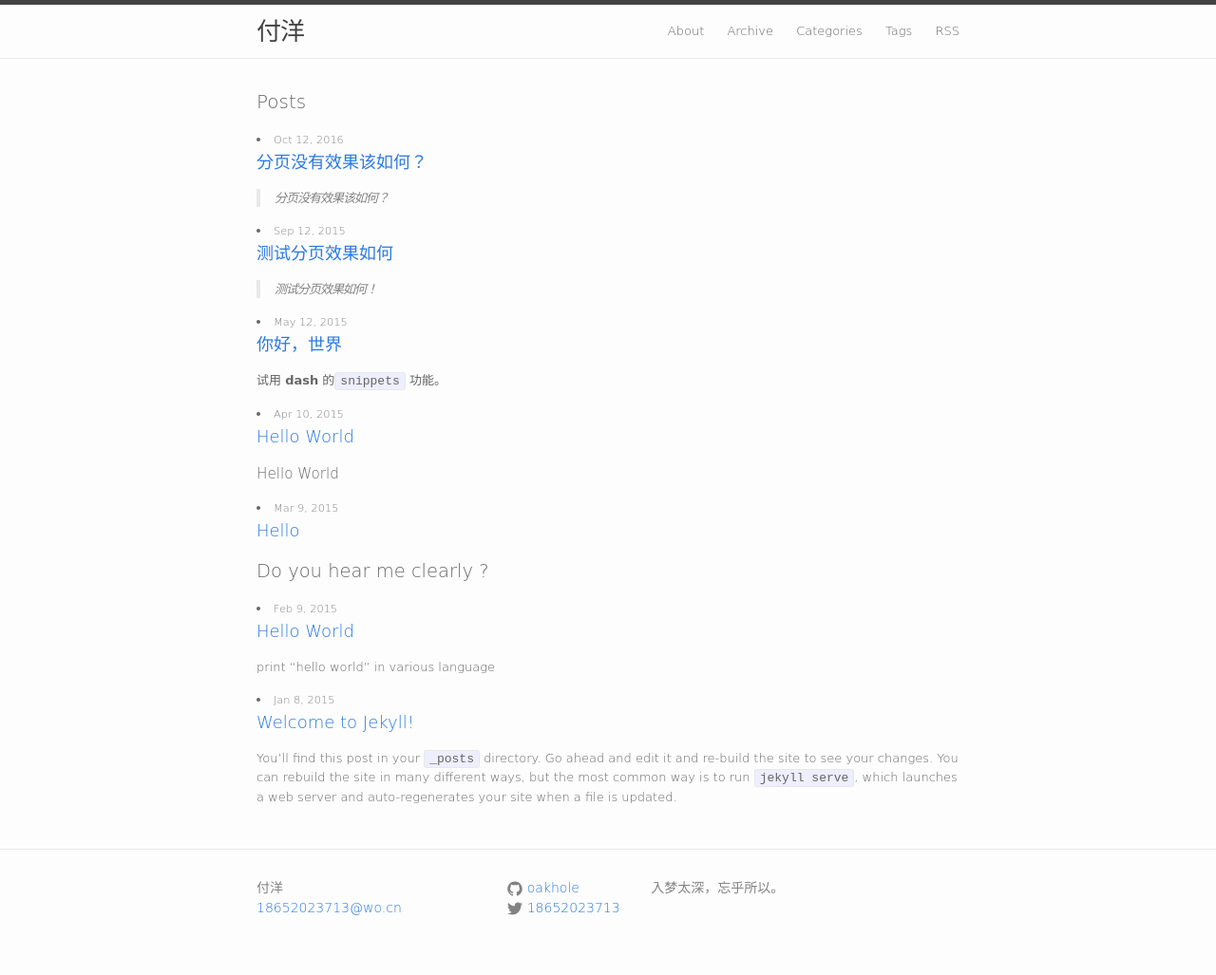
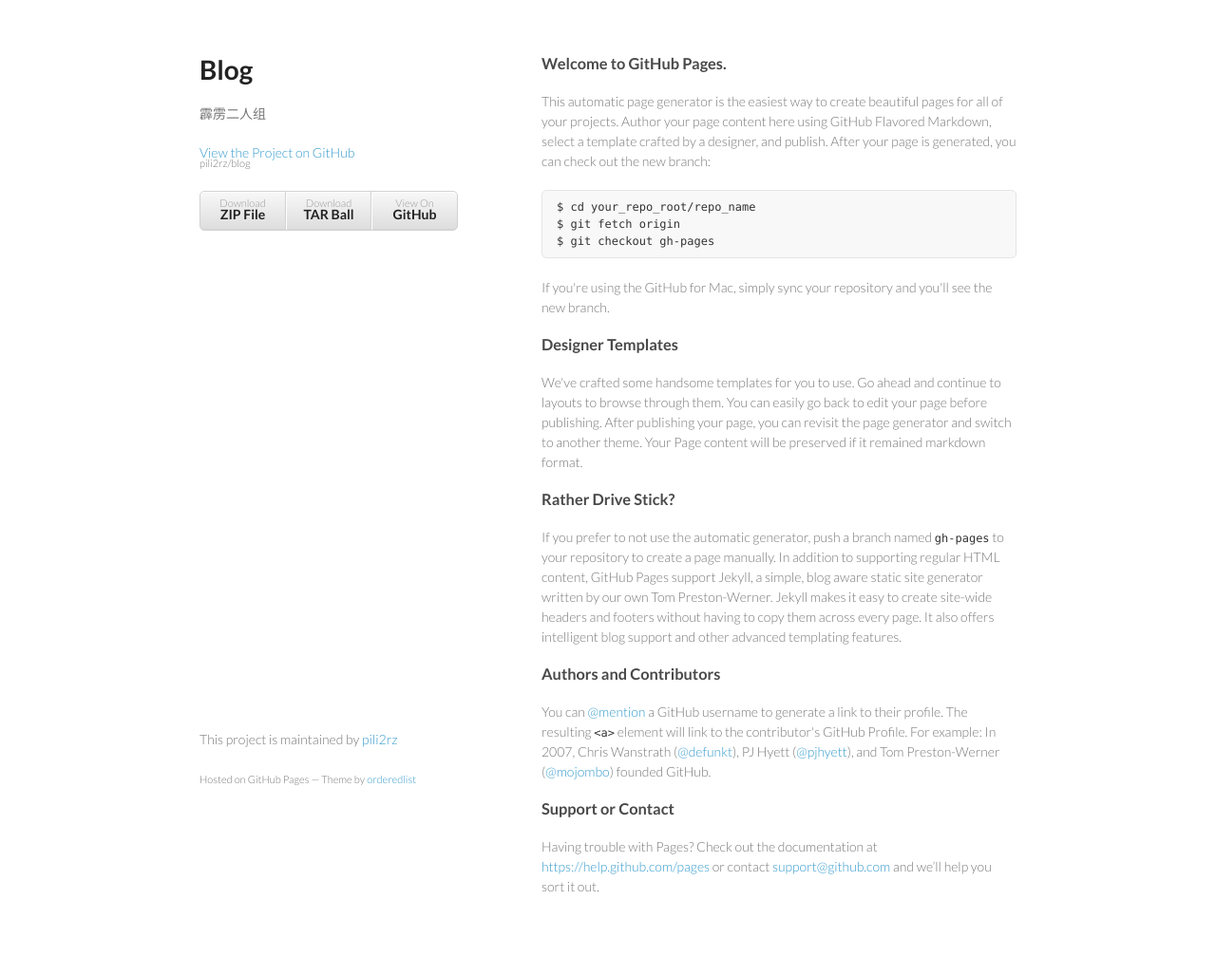
Before and after one commit to Leaybc/blog, a Jekyll site: the page index.html, which Jekyll copies as it is, in a window 1280 px wide. Shown: the whole page at 95% size. Built offline with Jekyll 4.4.1, drawn with Linux system fonts in a browser that asks for light colours; the list of posts is cut into pages by our own code.

Commit message:
Create gh-pages branch via GitHub

```diff
--- a/index.html
+++ b/index.html
@@ -1,21 +1,71 @@
----
-layout: default
----
+<!doctype html>
+<html>
+  <head>
+    <meta charset="utf-8">
+    <meta http-equiv="X-UA-Compatible" content="chrome=1">
+    <title>Blog by pili2rz</title>
 
-<div class="home">
+    <link rel="stylesheet" href="stylesheets/styles.css">
+    <link rel="stylesheet" href="stylesheets/pygment_trac.css">
+    <meta name="viewport" content="width=device-width, initial-scale=1, user-scalable=no">
+    <!--[if lt IE 9]>
+    <script src="//html5shiv.googlecode.com/svn/trunk/html5.js"></script>
+    <![endif]-->
+  </head>
+  <body>
+    <div class="wrapper">
+      <header>
+        <h1>Blog</h1>
+        <p>霹雳二人组</p>
 
-  <h1 class="page-heading">Posts</h1>
+        <p class="view"><a href="https://github.com/pili2rz/blog">View the Project on GitHub <small>pili2rz/blog</small></a></p>
 
-    {% for post in site.posts %}
-      <li>
-        <span class="post-meta">{{ post.date | date: "%b %-d, %Y" }}</span>
 
-        <h2>
-          <a class="post-link" href="{{ post.url | prepend: site.baseurl }}">{{ post.title }}</a>
-        </h2>
-        <span style="">{{post.excerpt}}</span>
-      </li>
-    {% endfor %}
-  </ul>
+        <ul>
+          <li><a href="https://github.com/pili2rz/blog/zipball/master">Download <strong>ZIP File</strong></a></li>
+          <li><a href="https://github.com/pili2rz/blog/tarball/master">Download <strong>TAR Ball</strong></a></li>
+          <li><a href="https://github.com/pili2rz/blog">View On <strong>GitHub</strong></a></li>
+        </ul>
+      </header>
+      <section>
+        <h3>
+<a id="welcome-to-github-pages" class="anchor" href="#welcome-to-github-pages" aria-hidden="true"><span class="octicon octicon-link"></span></a>Welcome to GitHub Pages.</h3>
 
-</div>
+<p>This automatic page generator is the easiest way to create beautiful pages for all of your projects. Author your page content here using GitHub Flavored Markdown, select a template crafted by a designer, and publish. After your page is generated, you can check out the new branch:</p>
+
+<pre><code>$ cd your_repo_root/repo_name
+$ git fetch origin
+$ git checkout gh-pages
+</code></pre>
+
+<p>If you're using the GitHub for Mac, simply sync your repository and you'll see the new branch.</p>
+
+<h3>
+<a id="designer-templates" class="anchor" href="#designer-templates" aria-hidden="true"><span class="octicon octicon-link"></span></a>Designer Templates</h3>
+
+<p>We've crafted some handsome templates for you to use. Go ahead and continue to layouts to browse through them. You can easily go back to edit your page before publishing. After publishing your page, you can revisit the page generator and switch to another theme. Your Page content will be preserved if it remained markdown format.</p>
+
+<h3>
+<a id="rather-drive-stick" class="anchor" href="#rather-drive-stick" aria-hidden="true"><span class="octicon octicon-link"></span></a>Rather Drive Stick?</h3>
+
+<p>If you prefer to not use the automatic generator, push a branch named <code>gh-pages</code> to your repository to create a page manually. In addition to supporting regular HTML content, GitHub Pages support Jekyll, a simple, blog aware static site generator written by our own Tom Preston-Werner. Jekyll makes it easy to create site-wide headers and footers without having to copy them across every page. It also offers intelligent blog support and other advanced templating features.</p>
+
+<h3>
+<a id="authors-and-contributors" class="anchor" href="#authors-and-contributors" aria-hidden="true"><span class="octicon octicon-link"></span></a>Authors and Contributors</h3>
+
+<p>You can <a href="https://github.com/blog/821" class="user-mention">@mention</a> a GitHub username to generate a link to their profile. The resulting <code>&lt;a&gt;</code> element will link to the contributor's GitHub Profile. For example: In 2007, Chris Wanstrath (<a href="https://github.com/defunkt" class="user-mention">@defunkt</a>), PJ Hyett (<a href="https://github.com/pjhyett" class="user-mention">@pjhyett</a>), and Tom Preston-Werner (<a href="https://github.com/mojombo" class="user-mention">@mojombo</a>) founded GitHub.</p>
+
+<h3>
+<a id="support-or-contact" class="anchor" href="#support-or-contact" aria-hidden="true"><span class="octicon octicon-link"></span></a>Support or Contact</h3>
+
+<p>Having trouble with Pages? Check out the documentation at <a href="https://help.github.com/pages">https://help.github.com/pages</a> or contact <a href="mailto:support@github.com">support@github.com</a> and we’ll help you sort it out.</p>
+      </section>
+      <footer>
+        <p>This project is maintained by <a href="https://github.com/pili2rz">pili2rz</a></p>
+        <p><small>Hosted on GitHub Pages &mdash; Theme by <a href="https://github.com/orderedlist">orderedlist</a></small></p>
+      </footer>
+    </div>
+    <script src="javascripts/scale.fix.js"></script>
+
+  </body>
+</html>
--- /dev/null
+++ b/javascripts/scale.fix.js
@@ -0,0 +1,17 @@
+var metas = document.getElementsByTagName('meta');
+var i;
+if (navigator.userAgent.match(/iPhone/i)) {
+  for (i=0; i<metas.length; i++) {
+    if (metas[i].name == "viewport") {
+      metas[i].content = "width=device-width, minimum-scale=1.0, maximum-scale=1.0";
+    }
+  }
+  document.addEventListener("gesturestart", gestureStart, false);
+}
+function gestureStart() {
+  for (i=0; i<metas.length; i++) {
+    if (metas[i].name == "viewport") {
+      metas[i].content = "width=device-width, minimum-scale=0.25, maximum-scale=1.6";
+    }
+  }
+}
--- /dev/null
+++ b/stylesheets/pygment_trac.css
@@ -0,0 +1,69 @@
+.highlight  { background: #ffffff; }
+.highlight .c { color: #999988; font-style: italic } /* Comment */
+.highlight .err { color: #a61717; background-color: #e3d2d2 } /* Error */
+.highlight .k { font-weight: bold } /* Keyword */
+.highlight .o { font-weight: bold } /* Operator */
+.highlight .cm { color: #999988; font-style: italic } /* Comment.Multiline */
+.highlight .cp { color: #999999; font-weight: bold } /* Comment.Preproc */
+.highlight .c1 { color: #999988; font-style: italic } /* Comment.Single */
+.highlight .cs { color: #999999; font-weight: bold; font-style: italic } /* Comment.Special */
+.highlight .gd { color: #000000; background-color: #ffdddd } /* Generic.Deleted */
+.highlight .gd .x { color: #000000; background-color: #ffaaaa } /* Generic.Deleted.Specific */
+.highlight .ge { font-style: italic } /* Generic.Emph */
+.highlight .gr { color: #aa0000 } /* Generic.Error */
+.highlight .gh { color: #999999 } /* Generic.Heading */
+.highlight .gi { color: #000000; background-color: #ddffdd } /* Generic.Inserted */
+.highlight .gi .x { color: #000000; background-color: #aaffaa } /* Generic.Inserted.Specific */
+.highlight .go { color: #888888 } /* Generic.Output */
+.highlight .gp { color: #555555 } /* Generic.Prompt */
+.highlight .gs { font-weight: bold } /* Generic.Strong */
+.highlight .gu { color: #800080; font-weight: bold; } /* Generic.Subheading */
+.highlight .gt { color: #aa0000 } /* Generic.Traceback */
+.highlight .kc { font-weight: bold } /* Keyword.Constant */
+.highlight .kd { font-weight: bold } /* Keyword.Declaration */
+.highlight .kn { font-weight: bold } /* Keyword.Namespace */
+.highlight .kp { font-weight: bold } /* Keyword.Pseudo */
+.highlight .kr { font-weight: bold } /* Keyword.Reserved */
+.highlight .kt { color: #445588; font-weight: bold } /* Keyword.Type */
+.highlight .m { color: #009999 } /* Literal.Number */
+.highlight .s { color: #d14 } /* Literal.String */
+.highlight .na { color: #008080 } /* Name.Attribute */
+.highlight .nb { color: #0086B3 } /* Name.Builtin */
+.highlight .nc { color: #445588; font-weight: bold } /* Name.Class */
+.highlight .no { color: #008080 } /* Name.Constant */
+.highlight .ni { color: #800080 } /* Name.Entity */
+.highlight .ne { color: #990000; font-weight: bold } /* Name.Exception */
+.highlight .nf { color: #990000; font-weight: bold } /* Name.Function */
+.highlight .nn { color: #555555 } /* Name.Namespace */
+.highlight .nt { color: #000080 } /* Name.Tag */
+.highlight .nv { color: #008080 } /* Name.Variable */
+.highlight .ow { font-weight: bold } /* Operator.Word */
+.highlight .w { color: #bbbbbb } /* Text.Whitespace */
+.highlight .mf { color: #009999 } /* Literal.Number.Float */
+.highlight .mh { color: #009999 } /* Literal.Number.Hex */
+.highlight .mi { color: #009999 } /* Literal.Number.Integer */
+.highlight .mo { color: #009999 } /* Literal.Number.Oct */
+.highlight .sb { color: #d14 } /* Literal.String.Backtick */
+.highlight .sc { color: #d14 } /* Literal.String.Char */
+.highlight .sd { color: #d14 } /* Literal.String.Doc */
+.highlight .s2 { color: #d14 } /* Literal.String.Double */
+.highlight .se { color: #d14 } /* Literal.String.Escape */
+.highlight .sh { color: #d14 } /* Literal.String.Heredoc */
+.highlight .si { color: #d14 } /* Literal.String.Interpol */
+.highlight .sx { color: #d14 } /* Literal.String.Other */
+.highlight .sr { color: #009926 } /* Literal.String.Regex */
+.highlight .s1 { color: #d14 } /* Literal.String.Single */
+.highlight .ss { color: #990073 } /* Literal.String.Symbol */
+.highlight .bp { color: #999999 } /* Name.Builtin.Pseudo */
+.highlight .vc { color: #008080 } /* Name.Variable.Class */
+.highlight .vg { color: #008080 } /* Name.Variable.Global */
+.highlight .vi { color: #008080 } /* Name.Variable.Instance */
+.highlight .il { color: #009999 } /* Literal.Number.Integer.Long */
+
+.type-csharp .highlight .k { color: #0000FF }
+.type-csharp .highlight .kt { color: #0000FF }
+.type-csharp .highlight .nf { color: #000000; font-weight: normal }
+.type-csharp .highlight .nc { color: #2B91AF }
+.type-csharp .highlight .nn { color: #000000 }
+.type-csharp .highlight .s { color: #A31515 }
+.type-csharp .highlight .sc { color: #A31515 }
--- /dev/null
+++ b/stylesheets/styles.css
@@ -0,0 +1,255 @@
+@import url(https://fonts.googleapis.com/css?family=Lato:300italic,700italic,300,700);
+
+body {
+  padding:50px;
+  font:14px/1.5 Lato, "Helvetica Neue", Helvetica, Arial, sans-serif;
+  color:#777;
+  font-weight:300;
+}
+
+h1, h2, h3, h4, h5, h6 {
+  color:#222;
+  margin:0 0 20px;
+}
+
+p, ul, ol, table, pre, dl {
+  margin:0 0 20px;
+}
+
+h1, h2, h3 {
+  line-height:1.1;
+}
+
+h1 {
+  font-size:28px;
+}
+
+h2 {
+  color:#393939;
+}
+
+h3, h4, h5, h6 {
+  color:#494949;
+}
+
+a {
+  color:#39c;
+  font-weight:400;
+  text-decoration:none;
+}
+
+a small {
+  font-size:11px;
+  color:#777;
+  margin-top:-0.6em;
+  display:block;
+}
+
+.wrapper {
+  width:860px;
+  margin:0 auto;
+}
+
+blockquote {
+  border-left:1px solid #e5e5e5;
+  margin:0;
+  padding:0 0 0 20px;
+  font-style:italic;
+}
+
+code, pre {
+  font-family:Monaco, Bitstream Vera Sans Mono, Lucida Console, Terminal;
+  color:#333;
+  font-size:12px;
+}
+
+pre {
+  padding:8px 15px;
+  background: #f8f8f8;
+  border-radius:5px;
+  border:1px solid #e5e5e5;
+  overflow-x: auto;
+}
+
+table {
+  width:100%;
+  border-collapse:collapse;
+}
+
+th, td {
+  text-align:left;
+  padding:5px 10px;
+  border-bottom:1px solid #e5e5e5;
+}
+
+dt {
+  color:#444;
+  font-weight:700;
+}
+
+th {
+  color:#444;
+}
+
+img {
+  max-width:100%;
+}
+
+header {
+  width:270px;
+  float:left;
+  position:fixed;
+}
+
+header ul {
+  list-style:none;
+  height:40px;
+
+  padding:0;
+
+  background: #eee;
+  background: -moz-linear-gradient(top, #f8f8f8 0%, #dddddd 100%);
+  background: -webkit-gradient(linear, left top, left bottom, color-stop(0%,#f8f8f8), color-stop(100%,#dddddd));
+  background: -webkit-linear-gradient(top, #f8f8f8 0%,#dddddd 100%);
+  background: -o-linear-gradient(top, #f8f8f8 0%,#dddddd 100%);
+  background: -ms-linear-gradient(top, #f8f8f8 0%,#dddddd 100%);
+  background: linear-gradient(top, #f8f8f8 0%,#dddddd 100%);
+
+  border-radius:5px;
+  border:1px solid #d2d2d2;
+  box-shadow:inset #fff 0 1px 0, inset rgba(0,0,0,0.03) 0 -1px 0;
+  width:270px;
+}
+
+header li {
+  width:89px;
+  float:left;
+  border-right:1px solid #d2d2d2;
+  height:40px;
+}
+
+header ul a {
+  line-height:1;
+  font-size:11px;
+  color:#999;
+  display:block;
+  text-align:center;
+  padding-top:6px;
+  height:40px;
+}
+
+strong {
+  color:#222;
+  font-weight:700;
+}
+
+header ul li + li {
+  width:88px;
+  border-left:1px solid #fff;
+}
+
+header ul li + li + li {
+  border-right:none;
+  width:89px;
+}
+
+header ul a strong {
+  font-size:14px;
+  display:block;
+  color:#222;
+}
+
+section {
+  width:500px;
+  float:right;
+  padding-bottom:50px;
+}
+
+small {
+  font-size:11px;
+}
+
+hr {
+  border:0;
+  background:#e5e5e5;
+  height:1px;
+  margin:0 0 20px;
+}
+
+footer {
+  width:270px;
+  float:left;
+  position:fixed;
+  bottom:50px;
+}
+
+@media print, screen and (max-width: 960px) {
+
+  div.wrapper {
+    width:auto;
+    margin:0;
+  }
+
+  header, section, footer {
+    float:none;
+    position:static;
+    width:auto;
+  }
+
+  header {
+    padding-right:320px;
+  }
+
+  section {
+    border:1px solid #e5e5e5;
+    border-width:1px 0;
+    padding:20px 0;
+    margin:0 0 20px;
+  }
+
+  header a small {
+    display:inline;
+  }
+
+  header ul {
+    position:absolute;
+    right:50px;
+    top:52px;
+  }
+}
+
+@media print, screen and (max-width: 720px) {
+  body {
+    word-wrap:break-word;
+  }
+
+  header {
+    padding:0;
+  }
+
+  header ul, header p.view {
+    position:static;
+  }
+
+  pre, code {
+    word-wrap:normal;
+  }
+}
+
+@media print, screen and (max-width: 480px) {
+  body {
+    padding:15px;
+  }
+
+  header ul {
+    display:none;
+  }
+}
+
+@media print {
+  body {
+    padding:0.4in;
+    font-size:12pt;
+    color:#444;
+  }
+}
```
Also changed, not shown: params.json (added, +1 -0 lines).
